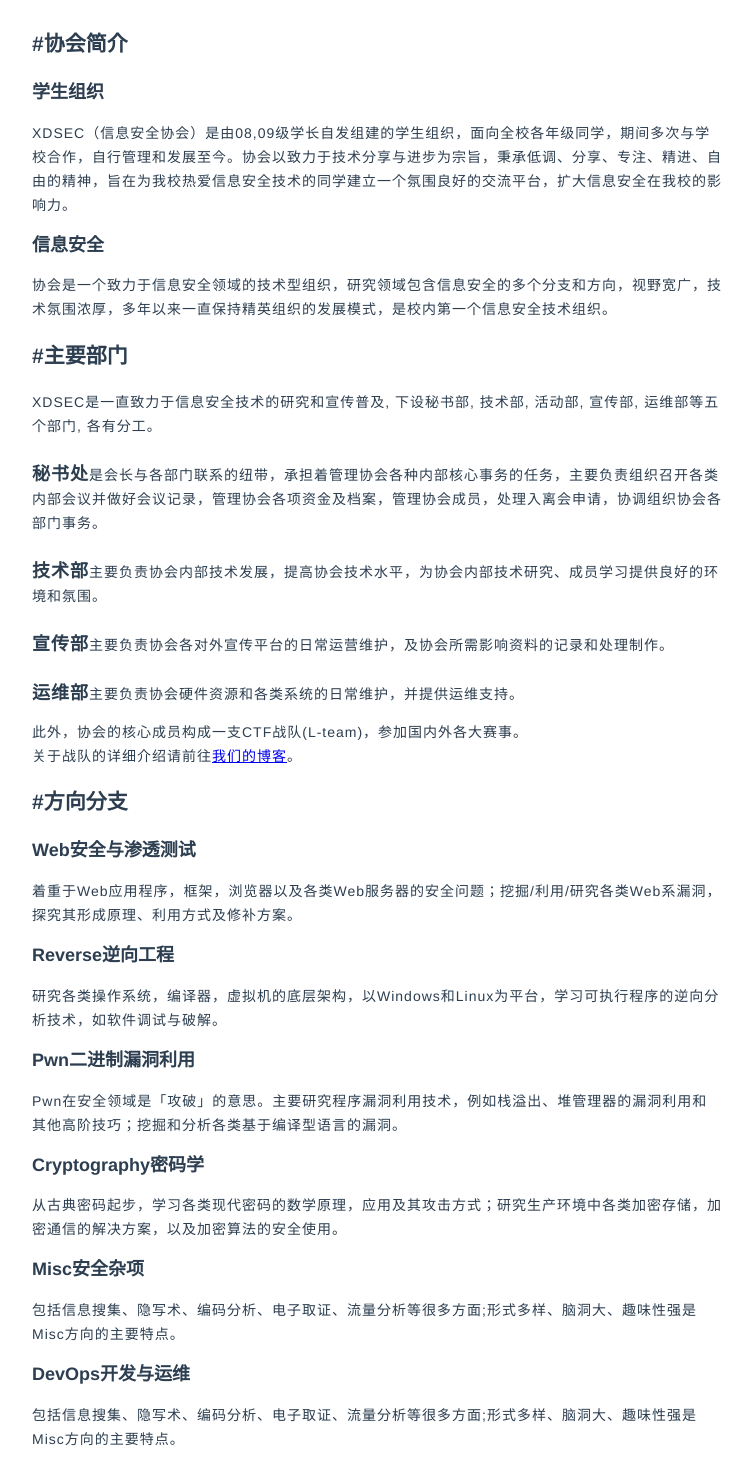
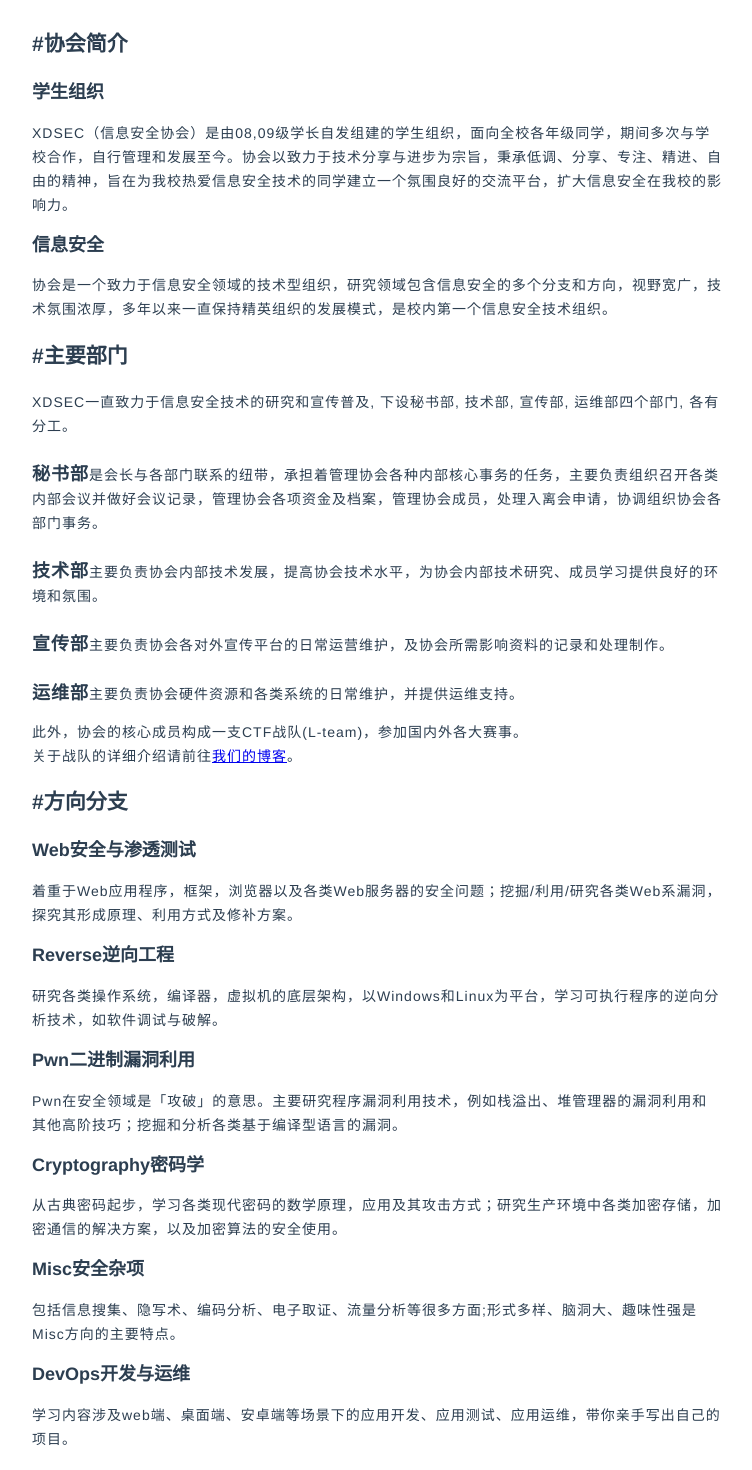
Before and after one commit to DX39061/XDSEC2022-Frontend, a Vue app: page /about in a window 1280 px wide. Shown: the part 78-1548 px from the top of the page, without its empty margins (263-1015 px from the left). Built offline with nearby package versions, Linux system fonts and the light colour scheme.

Commit message:
update about page

```diff
--- a/src/views/AboutView.vue
+++ b/src/views/AboutView.vue
@@ -12,10 +12,10 @@
     </p>
       <h2>#主要部门</h2>
       <p>
-        XDSEC是一直致力于信息安全技术的研究和宣传普及, 下设秘书部, 技术部, 活动部, 宣传部, 运维部等五个部门, 各有分工。
+        XDSEC一直致力于信息安全技术的研究和宣传普及, 下设秘书部, 技术部, 宣传部, 运维部四个部门, 各有分工。
         <br>
         <br>
-        <span class="title">秘书处</span>是会长与各部门联系的纽带，承担着管理协会各种内部核心事务的任务，主要负责组织召开各类内部会议并做好会议记录，管理协会各项资金及档案，管理协会成员，处理入离会申请，协调组织协会各部门事务。
+        <span class="title">秘书部</span>是会长与各部门联系的纽带，承担着管理协会各种内部核心事务的任务，主要负责组织召开各类内部会议并做好会议记录，管理协会各项资金及档案，管理协会成员，处理入离会申请，协调组织协会各部门事务。
         <br>
         <br>
         <span class="title">技术部</span>主要负责协会内部技术发展，提高协会技术水平，为协会内部技术研究、成员学习提供良好的环境和氛围。
@@ -62,7 +62,7 @@
         DevOps开发与运维
       </div>
       <p>
-        包括信息搜集、隐写术、编码分析、电子取证、流量分析等很多方面;形式多样、脑洞大、趣味性强是Misc方向的主要特点。
+        学习内容涉及web端、桌面端、安卓端等场景下的应用开发、应用测试、应用运维，带你亲手写出自己的项目。
       </p>
   </div>
   </div>
```
